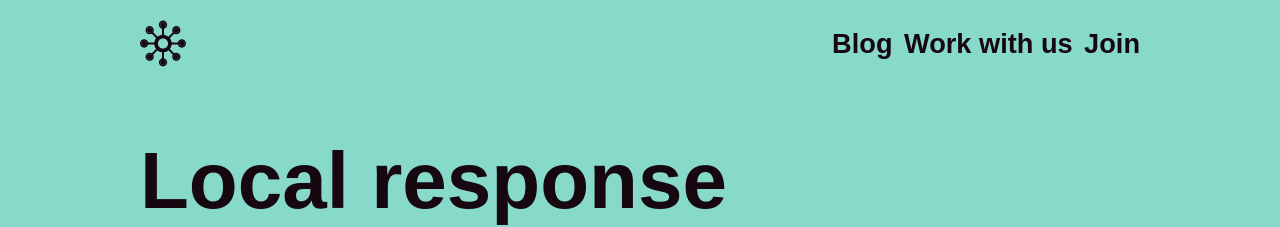
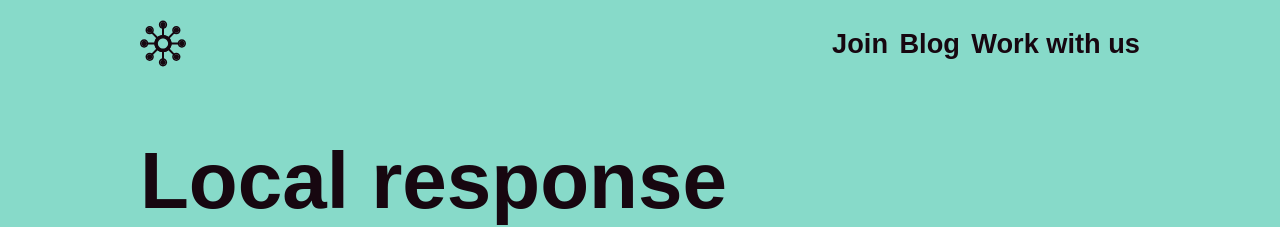
Before and after one commit to wearefuturegov/london-coronavirus-response-microsite, a Jekyll site: the page built from index.markdown, in a window 1280 px wide. Shown: the top 227 px of the page. Built offline with Jekyll 4.4.1, drawn with Linux system fonts in a browser that asks for light colours; some web fonts are replaced.

Commit message:
Update header.html

```diff
--- a/_includes/header.html
+++ b/_includes/header.html
@@ -45,12 +45,12 @@
                     <img src="/assets/logo.svg" alt="London coronavirus response">
                 </a>
                 <nav class="site-header__menu">
+                    <a href="https://join.slack.com/t/uklocalservices/signup" class="site-header__menu-link">Join</a>
                     <!-- <a href="/#products" class="site-header__menu-link">Products</a>
                     <a href="/#slides" class="site-header__menu-link">Slides</a> -->
                     <a href="/#blog" class="site-header__menu-link">Blog</a>
                     <!-- <a href="/blog/localgov-directory-for-coronavirus-support" class="site-header__menu-link">About</a> -->
                     <a href="mailto:hello@wearefuturegov.com" class="site-header__menu-link" onclick="gtag('event', 'HomeTLN', { 'event_category': 'Email' });">Work with us</a>
-                    <a href="https://join.slack.com/t/uklocalservices/signup" class="site-header__menu-link">Join</a>
             </a>
 
                 </nav>
```
